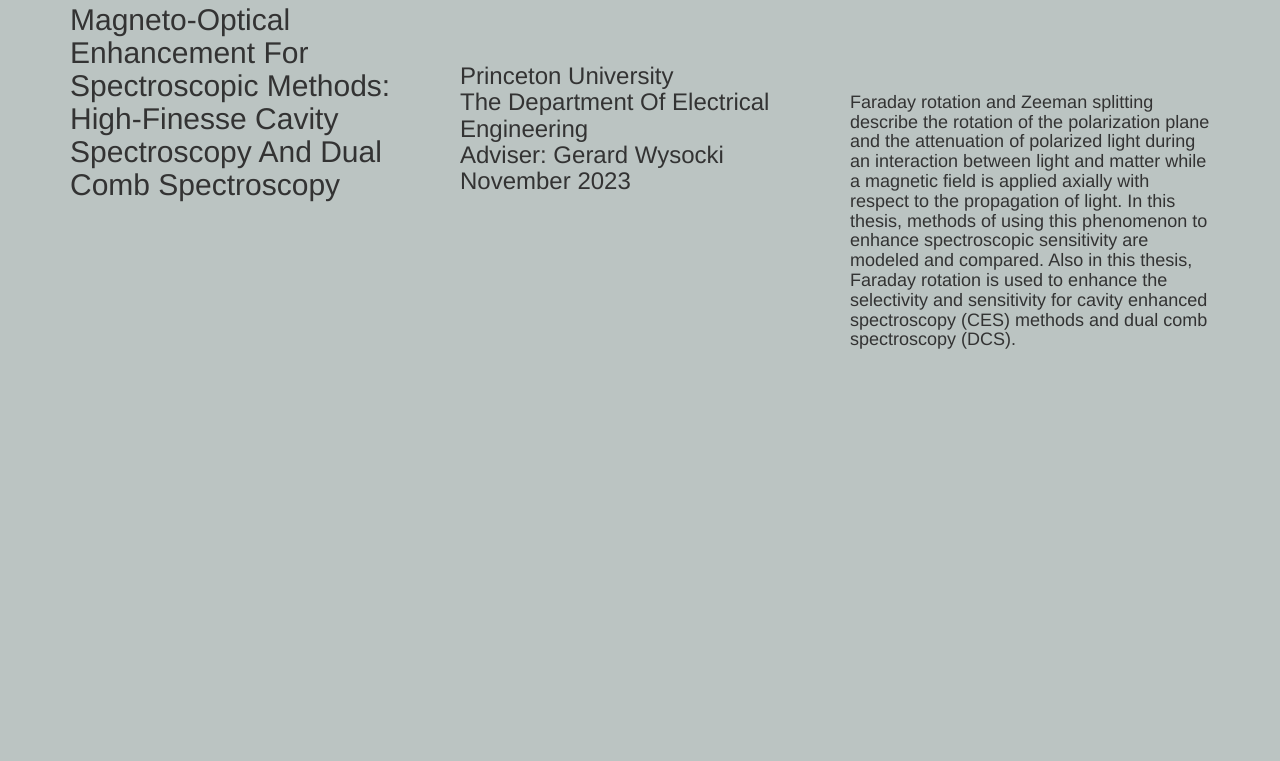
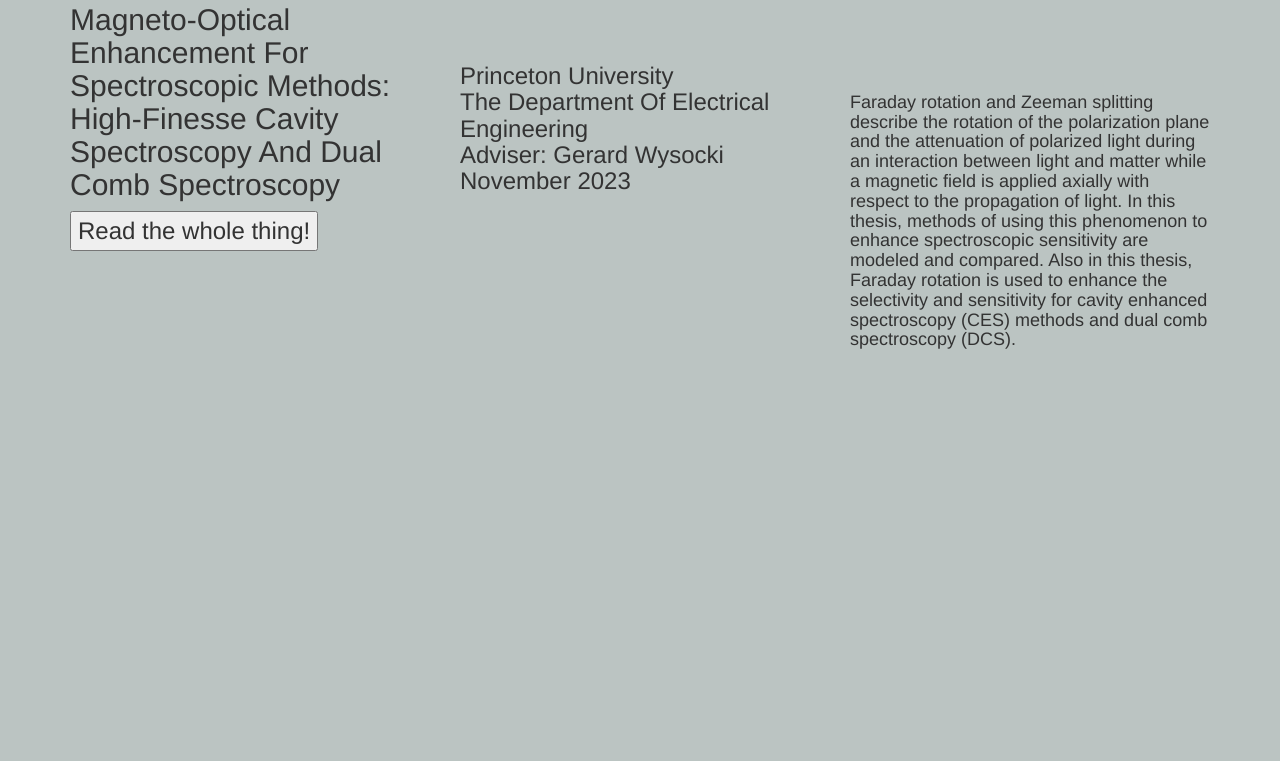
Before and after one commit to linkpatrick/linkpatrick.github.io, a plain HTML site: page index.html in a window 1280 px wide. Shown: the part 1542-2303 px from the top of the page. Drawn offline with nearby package versions, Linux system fonts and the light colour scheme; some icons are missing.

Commit message:
Update index.html

```diff
--- a/index.html
+++ b/index.html
@@ -154,6 +154,10 @@ body {
 
 			      <h2>Magneto-Optical Enhancement For Spectroscopic Methods: High-Finesse Cavity Spectroscopy And Dual Comb Spectroscopy</h2>
 
+
+<dd><button style='font-size:24px' onclick="window.location.href = 'https://www.researchgate.net/profile/Link-Patrick'">Read the whole thing!<i class="ai ai-researchgate-square ai-2x"></i></button></dd>
+
+
 		      </div>
 		      <div class="col-md-4" style="height: 100vh;">
 
```
